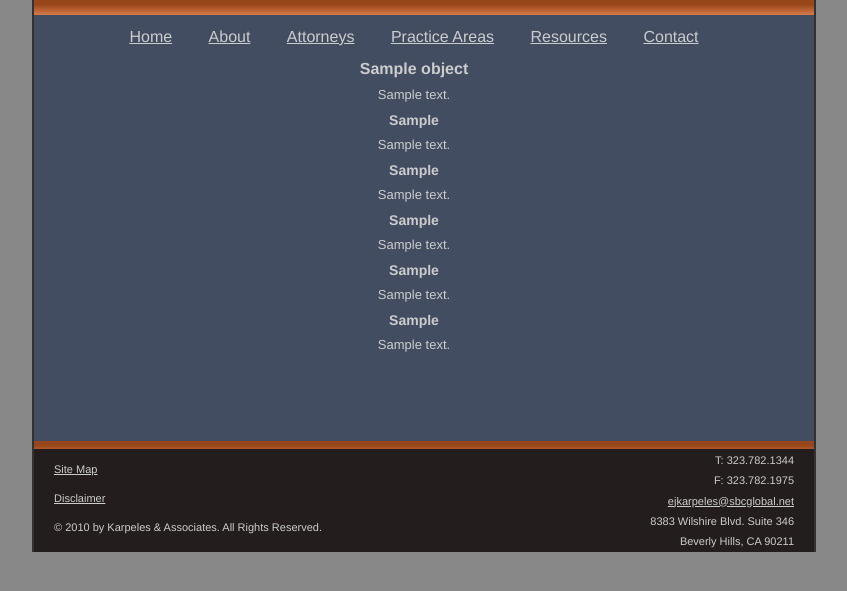
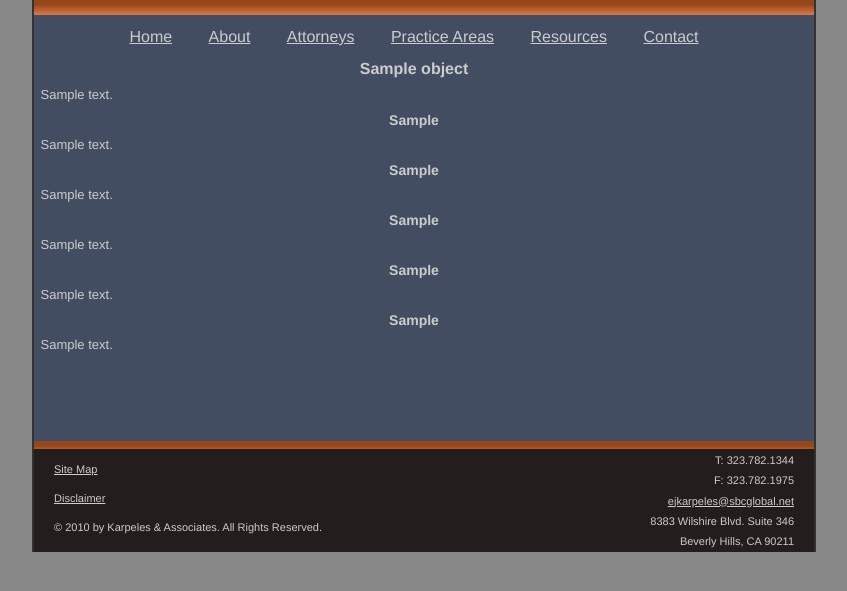
Before and after one commit to emlprime/karpeles, a Django app: template templates/practice_area_detail.html in a window 1280 px wide. Shown: the part 109-700 px from the top of the page, without its empty margins (248-1095 px from the left). Run offline with Django 3.2, Linux system fonts and the light colour scheme; the template is opened without the code that fills it: most values are stand-ins (such as "Sample title", 1, 10 or a date in 2020); parts of the project's set-up code (start-up, migrations or seed data) failed here and were passed over.

Commit message:
justifying most body text

```diff
--- a/site_media/stylesheets/base.css
+++ b/site_media/stylesheets/base.css
@@ -15,7 +15,7 @@ a:hover
  color: white;
 }
 
-#below_fold p
+.body_text p
 {
   text-align: justify;
   margin-top: 0.5em;
--- a/templates/about.html
+++ b/templates/about.html
@@ -2,6 +2,6 @@
 
 {% block content %}
 
-<div class="grid_11 prefix_1">{{ aboutText.about_text|escape|linebreaks }}</div>
+<div class="body_text grid_11 prefix_1">{{ aboutText.about_text|escape|linebreaks }}</div>
 
 {% endblock %}
--- a/templates/attorneys.html
+++ b/templates/attorneys.html
@@ -2,7 +2,7 @@
 
 {% block content %}
 
-<div class="grid_11 prefix_1">{{ attorneyText.text|escape|linebreaks }}</div>
+<div class="body_text grid_11 prefix_1">{{ attorneyText.text|escape|linebreaks }}</div>
 
 <div class="grid_13" id="attorneys">
 <ul>
@@ -16,7 +16,7 @@
 <div class="grid_8">
 <h1>{{ attorney.name }}</h1>
 <h3>{{ attorney.title }}</h3>
-{{ attorney.about|escape|linebreaks }}
+<div class="body_text">{{ attorney.about|escape|linebreaks }}</div>
 </div>
 
 </li>
--- a/templates/index.html
+++ b/templates/index.html
@@ -24,6 +24,6 @@
 </ul>
 </div>
 
-<div id="below_fold" class="grid_11 prefix_1">{{ homeText.below_fold|escape|linebreaks }}</div>
+<div class="body_text grid_11 prefix_1">{{ homeText.below_fold|escape|linebreaks }}</div>
 
 {% endblock %}
--- a/templates/practice_area_detail.html
+++ b/templates/practice_area_detail.html
@@ -5,24 +5,24 @@
 
 <h1>{{ object.title }}</h1>
 
-{{ object.text|escape|linebreaks }}
+<div class="body_text">{{ object.text|escape|linebreaks }}</div>
 
 <h3><a name="{{object.sub_area_1_link}}">{{ object.sub_area_1 }}</a></h3>
-{{ object.sub_area_1_text|escape|linebreaks }}
+<div class="body_text">{{ object.sub_area_1_text|escape|linebreaks }}</div>
 
 <h3><a name="{{object.sub_area_2_link}}">{{ object.sub_area_2 }}</a></h3>
-{{ object.sub_area_2_text|escape|linebreaks }}
+<div class="body_text">{{ object.sub_area_2_text|escape|linebreaks }}</div>
 
 <h3><a name="{{object.sub_area_3_link}}">{{ object.sub_area_3 }}</a></h3>
-{{ object.sub_area_3_text|escape|linebreaks }}
+<div class="body_text">{{ object.sub_area_3_text|escape|linebreaks }}</div>
 
 <h3><a name="{{object.sub_area_4_link}}">{{ object.sub_area_4 }}</a></h3>
-{{ object.sub_area_4_text|escape|linebreaks }}
+<div class="body_text">{{ object.sub_area_4_text|escape|linebreaks }}</div>
 
 {% if object.sub_area_5 %}
 
 <h3><a name="{{object.sub_area_5_link}}">{{ object.sub_area_5 }}</a></h3>
-{{ object.sub_area_5_text|escape|linebreaks }}
+<div class="body_text">{{ object.sub_area_5_text|escape|linebreaks }}</div>
 
 {% endif %}
 
--- a/templates/practice_areas.html
+++ b/templates/practice_areas.html
@@ -2,7 +2,7 @@
 
 {% block content %}
 
-<div class="grid_11 prefix_1">{{ practiceText.practice_text|escape|linebreaks }}</div>
+<div class="body_text grid_11 prefix_1">{{ practiceText.practice_text|escape|linebreaks }}</div>
 
 {% for area in practiceAreas %}
 
--- a/templates/resources.html
+++ b/templates/resources.html
@@ -2,6 +2,6 @@
 
 {% block content %}
 
-<div class="grid_11 prefix_1">{{ resourceText.resource_text|escape|linebreaks }}</div>
+<div class="body_text grid_11 prefix_1">{{ resourceText.resource_text|escape|linebreaks }}</div>
 
 {% endblock %}
```
